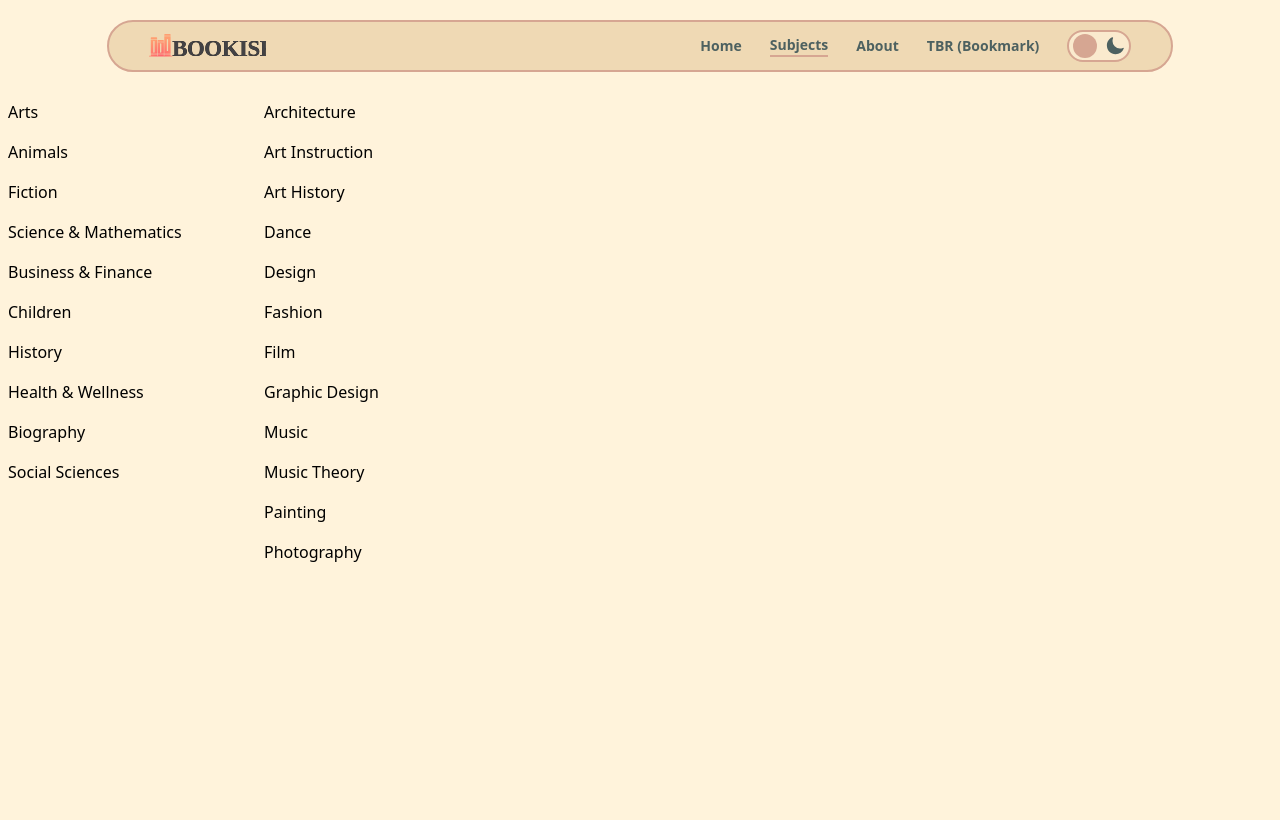
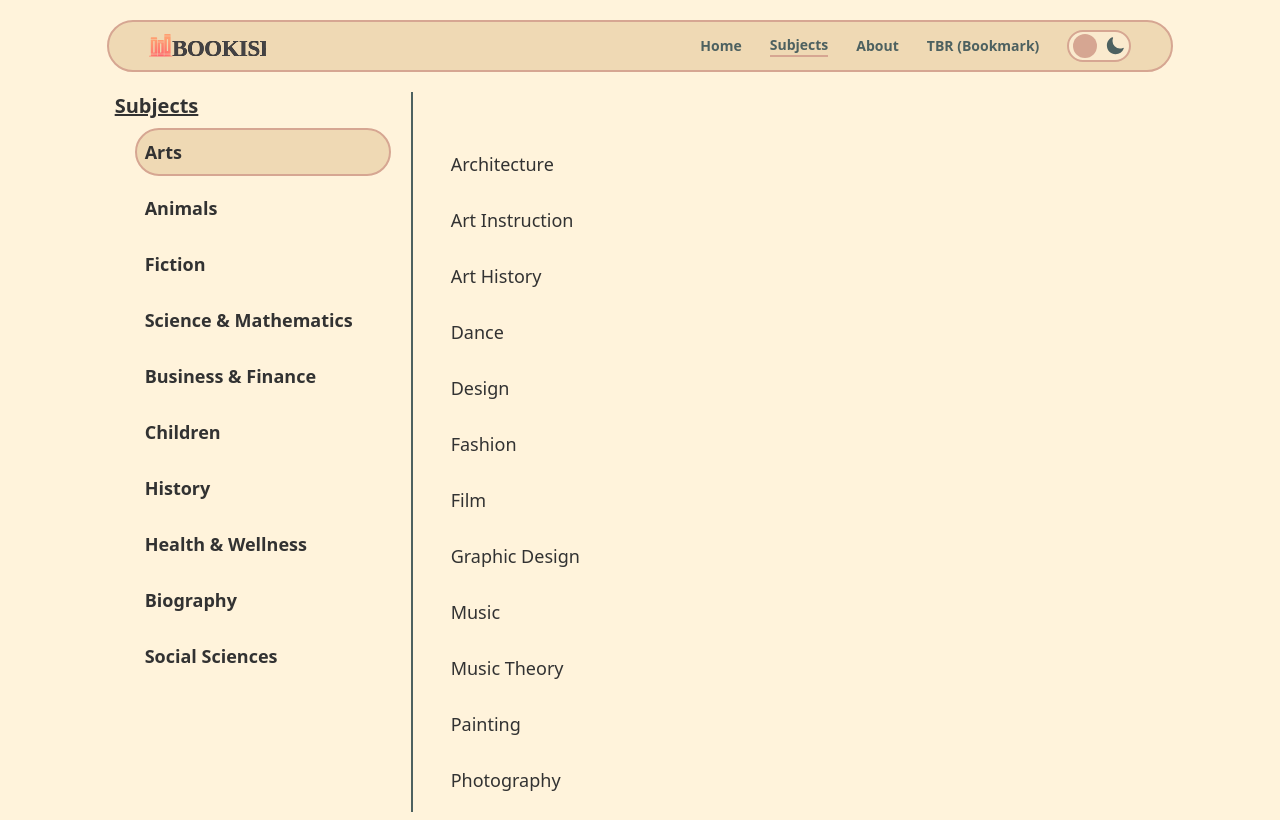
Before and after one commit to IsmayelAlam/Bookish, a React (Vite) app: page /subject in a window 1280 px wide. Built offline with nearby package versions, Linux system fonts and the light colour scheme.

Commit message:
style the subject page

```diff
--- a/src/components/Form.jsx
+++ b/src/components/Form.jsx
@@ -12,6 +12,7 @@ export default function Form() {
         method="POST"
         className="flex flex-col items-center justify-between gap-4 text-color01 h-full px-5"
         onSubmit={(e) => {
+          e.target.submit();
           e.preventDefault();
           e.target.reset();
         }}
--- a/src/components/Header.jsx
+++ b/src/components/Header.jsx
@@ -2,7 +2,6 @@ import { Link, NavLink } from "react-router-dom";
 import {
   MdInfoOutline,
   MdOutlineBookmarks,
-  MdOutlineHome,
   MdOutlineSubject,
 } from "react-icons/md";
 
@@ -15,9 +14,8 @@ export default function Header() {
       <Link to="/">
         <Logo />
       </Link>
-      <div className="flex justify-evenly items-center font-semibold text-color01 capitalize text-md sm:gap-7 sm:w-fit w-full">
+      <div className="flex justify-between items-center font-semibold text-color01 capitalize text-md sm:gap-7 sm:w-fit w-full">
         <NavLink to="/">
-          <MdOutlineHome className="block sm:hidden h-7 w-7 px-0.5" />
           <span className="hidden sm:block">home</span>
         </NavLink>
         <NavLink to="/subject">
--- a/src/pages/About.jsx
+++ b/src/pages/About.jsx
@@ -30,7 +30,7 @@ export default function About() {
           <p>Happy reading!</p>
         </div>
       </div>
-      <div className="h-min w-full lg:w-max sm:mx-auto lg:px-10 pb-20 bg-bg01 rounded-xl shadow-lg my-10 overflow-hidden">
+      <div className="h-min w-full lg:w-max sm:mx-auto lg:px-10 pb-20 bg-bg01 sm:rounded-xl shadow-lg my-10 overflow-hidden">
         <Form />
       </div>
     </div>
--- a/src/pages/Subject.jsx
+++ b/src/pages/Subject.jsx
@@ -24,7 +24,7 @@ const subjects = {
     "Humor",
     "Literature",
     "Magic",
-    "Mystery and detective stories",
+    "Mystery & detective story",
     "Plays",
     "Poetry",
     "Romance",
@@ -90,15 +90,20 @@ const subjects = {
 const keys = Object.keys(subjects);
 
 export default function Subject() {
-  const [active, setActive] = useState("");
+  const [active, setActive] = useState("Arts");
 
   return (
-    <div className=" mt-5 flex">
-      <ul>
+    <div className="sm:w-10/12 sm:mx-auto w-max mt-5 px-2 flex text-grayish01 text-sm sm:text-lg capitalize">
+      <ul className="border-r-2 border-border02">
+        <h2 className="text-xl font-semibold underline">Subjects</h2>
         {keys.map((key) => (
           <li key={key}>
             <div
-              className="px-2 py-2 w-64 hover:bg-slate-300"
+              className={`px-2 py-2 my-2 mx-1 sm:mx-5 sm:w-64 rounded-full cursor-pointer border-2  font-semibold ${
+                active === key
+                  ? "bg-bg02 border-border01"
+                  : "border-transparent"
+              }`}
               to={key}
               onClick={() => setActive(key)}
             >
@@ -107,13 +112,16 @@ export default function Subject() {
           </li>
         ))}
       </ul>
-      <ul>
-        {subjects[active || "Arts"]?.map((key) => (
+      <ul className="space-y-2 sm:mx-5 mx-2 mt-10 sm:w-auto">
+        {subjects[active]?.map((key) => (
           <Link
             key={key}
             to={{ pathname: "/search", search: `title=${key}&page=1` }}
           >
-            <div className="px-2 py-2 w-64" to={key}>
+            <div
+              className="px-2 py-2 sm:w-64 sm:m-2 hover:bg-bg02 sm:border-2 border-transparent rounded-full transition-all duration-100 hover:border-border01"
+              to={key}
+            >
               {key}
             </div>
           </Link>
```
